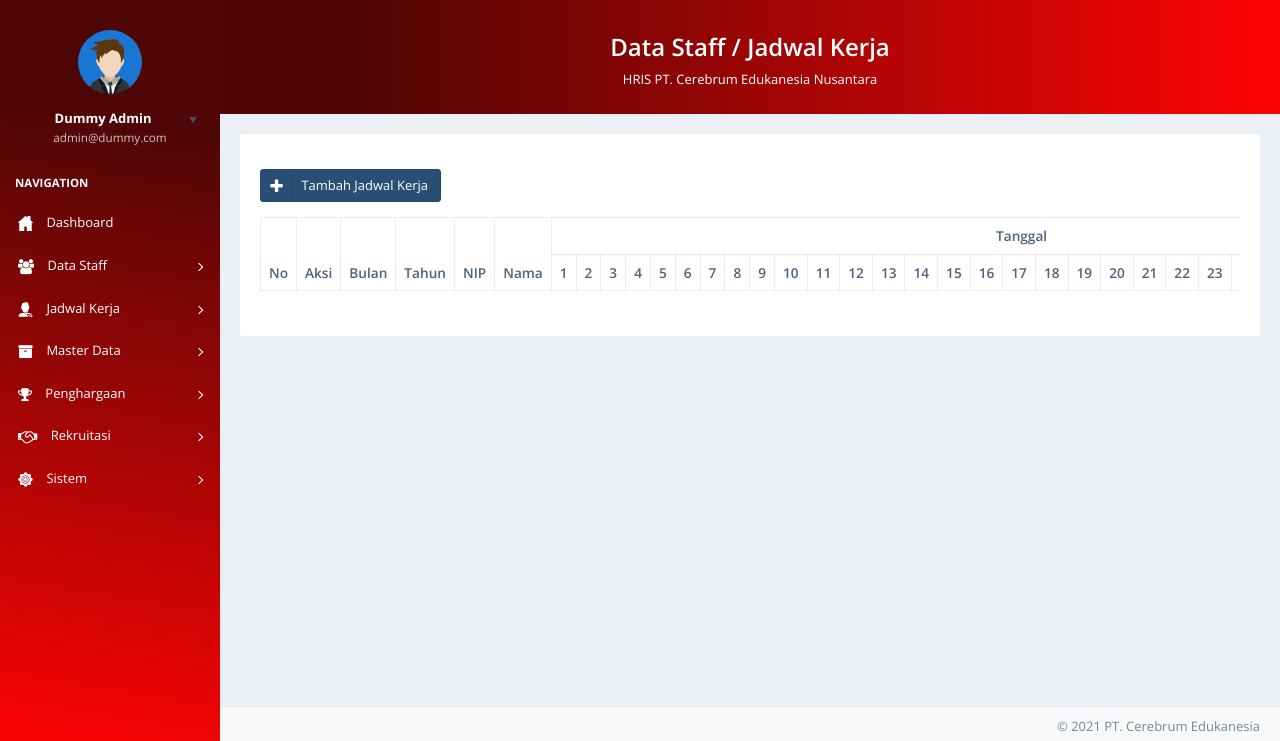
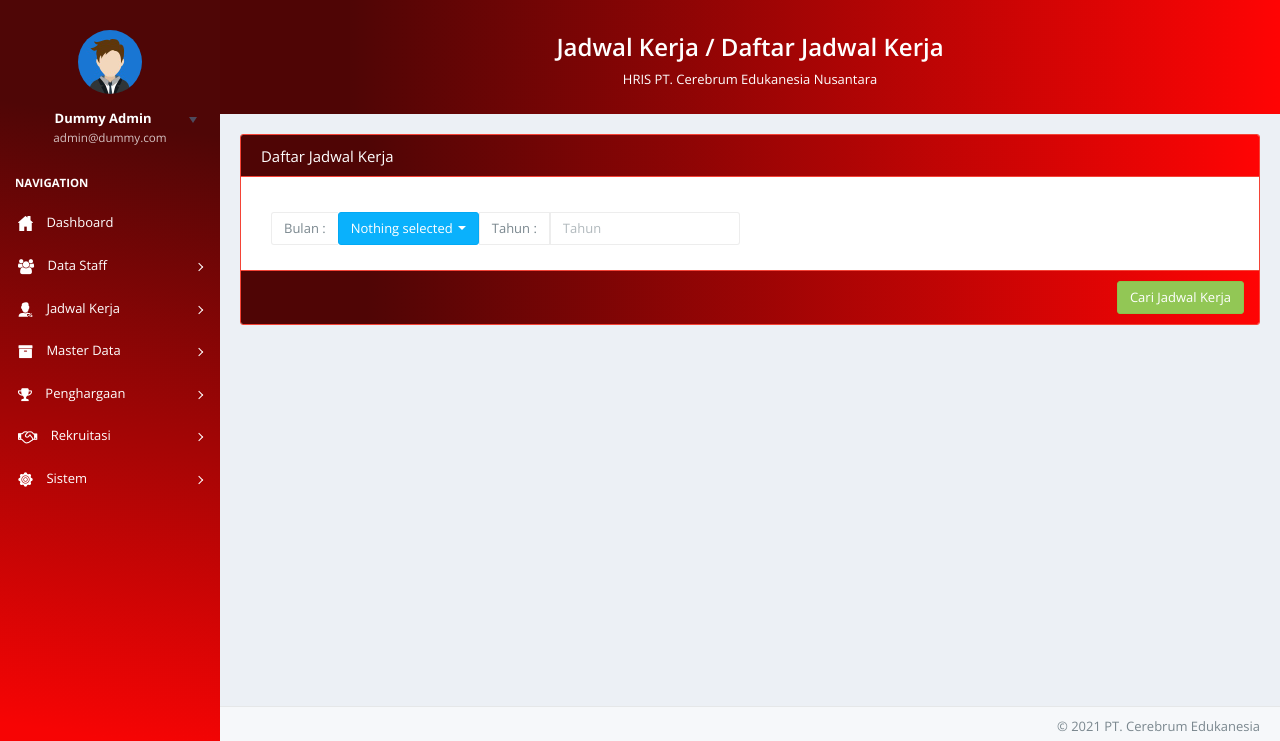
Before and after one commit to magang-cerebrum/hris-app-laravel7, a Laravel app: page /admin/schedule in a window 1280 px wide. Shown: the part 59-800 px from the top of the page. Run offline with Laravel 8, Linux system fonts and the light colour scheme; a user stored in the database is signed in; data comes from the database, SQL or seed files in the repository; data that the repository does not hold is empty; parts of the project's set-up code (start-up, migrations or seed data) failed here and were passed over; some libraries are stand-ins or nearby versions; some web fonts are replaced.

Commit message:
update panel, controller cuti, rekruitasi

```diff
--- a/app/Http/Controllers/MasterJobScheduleController.php
+++ b/app/Http/Controllers/MasterJobScheduleController.php
@@ -9,6 +9,7 @@ use App\MasterShift;
 use Illuminate\Http\Request;
 use Illuminate\Support\Facades\Auth;
 use Illuminate\Support\Facades\DB;
+use RealRashid\SweetAlert\Facades\Alert;
 
 class MasterJobScheduleController extends Controller
 {
@@ -17,10 +18,23 @@ class MasterJobScheduleController extends Controller
      *
      * @return \Illuminate\Http\Response
      */
-    public function index()
+
+    public function index_month()
     {
         $user = Auth::user();
+        return view('masterData.schedule.list', [
+            'name'=>$user->name,
+            'profile_photo'=>$user->profile_photo,
+            'email'=>$user->email,
+            'id'=>$user->id
+        ]);
+    }
+
+    public function index(Request $request)
+    {
         $data = DB::table('master_job_schedules')
+        ->where('month', '=', $request->month)
+        ->where('year', '=', $request->year)
         ->leftJoin('master_users','master_job_schedules.user_id','=','master_users.id')
         ->select(
             'master_job_schedules.*',
@@ -29,12 +43,8 @@ class MasterJobScheduleController extends Controller
             )->get()
         ;
 
-        return view('masterData.schedule.list', [
-            'data'=>$data,
-            'name'=>$user->name,
-            'profile_photo'=>$user->profile_photo,
-            'email'=>$user->email,
-            'id'=>$user->id
+        return view('masterData.schedule.result', [
+            'data'=>$data
         ]);
     }
 
@@ -190,7 +200,7 @@ class MasterJobScheduleController extends Controller
             ->where('year', '=', $request->year)
             ->get();
 
-            if (count($check) == 0 ) {
+            if (count($data_check) == 0 ) {
                 MasterJobSchedule::create([
                     'month'=>$request->month,
                     'year'=>$request->year,
@@ -230,7 +240,7 @@ class MasterJobScheduleController extends Controller
                 ]);
             }
         }
-
+        Alert::success('Berhasil!', 'Jadwal staff baru berhasil ditambahkan!');
         return redirect('/admin/schedule');
     }
 
--- a/resources/views/layouts/templateAdmin.blade.php
+++ b/resources/views/layouts/templateAdmin.blade.php
@@ -231,7 +231,7 @@
 						                <!--Submenu-->
 						                <ul class="collapse">
                                             <li><a href="{{ url('admin/schedule')}}"><i class="demo-psi-calendar-4"></i>Daftar Jadwal</a></li>
-											<li><a href="{{ url('admin/schedule')}}"><i class="demo-psi-checked-user"></i>Tambah Jadwal</a></li>
+											<li><a href="{{ url('admin/schedule/add')}}"><i class="demo-psi-checked-user"></i>Tambah Jadwal</a></li>
 						                </ul>
 						            </li>
 
--- a/resources/views/masterData/achievement/result.blade.php
+++ b/resources/views/masterData/achievement/result.blade.php
@@ -1,6 +1,6 @@
 <div class="panel panel-bordered panel-danger">
     <div class="panel-heading">
-        <h3 class="panel-title">Leaderboard Achievement </h3>
+        <h3 class="panel-title">{{'Leaderboard Achievement Bulan '.$data[0]->month.' - '.$data[0]->year}}</h3>
     </div>
     <div class="panel-body">
         <table id="presensi-result"
--- a/resources/views/masterData/schedule/list.blade.php
+++ b/resources/views/masterData/schedule/list.blade.php
@@ -1,117 +1,88 @@
 @extends('layouts/templateAdmin')
-@section('title','Data Staff')
-@section('content-title','Data Staff / Jadwal Kerja')
+@section('title','Jadwal Kerja')
+@section('content-title','Jadwal Kerja / Daftar Jadwal Kerja')
 @section('content-subtitle','HRIS PT. Cerebrum Edukanesia Nusantara')
+@section('head')
+<link href="{{asset("plugins/bootstrap-select/bootstrap-select.min.css")}}" rel="stylesheet">
 
-@section('head')
-<style>
-    /* table {
-            width: 100%;
-        } */
-    td.text-center {
-        color: black;
-    }
+@endsection
+@section('content')
 
-</style>
-@endsection
+<div class="panel panel-bordered panel-danger">
+    <div class="panel-heading">
+        <h3 class="panel-title">Daftar Jadwal Kerja</h3>
+    </div>
+    <div class="panel-body">
+        <form action="/admin/schedule/search" method="post" id="schedule-search">
+            @csrf
+            {{-- <label class="col-sm-1 control-label">Bulan:</label> --}}
+            <div id="datepicker-input-cari">
+                <div class="col-sm-6">
+                    <div class="input-group">
+                        <span class="input-group-addon">Bulan :</span>
 
-@section('content')
-<div class="panel">
-    <div class="panel-body">
-        <div class="table-responsive">
-            <div class="row">
-                <div class="col-sm-6 jobTambah">
-                    <a href="{{url('/admin/schedule/add')}}" class="btn btn-primary btn-labeled"
-                        style="margin-bottom:15px">
-                        <i class="btn-labeled fa fa-plus"></i>
-                        Tambah Jadwal Kerja
-                    </a>
+                        <select class="selectpicker" data-style="btn-info"
+                        style="width: 100%"
+                        id="filter-bulan"  name="month">
+                            <option value=" "></option>
+                            <option value="Januari">Januari</option>
+                            <option value="Februari">Februari</option>
+                            <option value="Maret">Maret</option>
+                            <option value="April">April</option>
+                            <option value="Mei">Mei</option>
+                            <option value="Juni">Juni</option>
+                            <option value="juli">juli</option>
+                            <option value="Agustus">Agustus</option>
+                            <option value="September">September</option>
+                            <option value="Oktober">Oktober</option>
+                            <option value="November">November</option>
+                            <option value="Desember">Desember</option>
+                        </select>
+                        <span class="input-group-addon">Tahun :</span>
+                        <input type="text" class="form-control @error('year') is-invalid @enderror"
+                            placeholder="Tahun" name="year" value="{{old('year')}}"  autocomplete="off">
+                    </div>
+                    {{-- @error('start') <div class="text-danger invalid-feedback mt-3">Mohon isi
+                        tanggal mulai.</div> @enderror
+                    @error('end') <div class="text-danger invalid-feedback mt-3">Mohon isi
+                    tanggal akhir.</div> @enderror --}}
                 </div>
             </div>
-            <table id="masterdata-schedule"
-                class="table table-striped table-bordered dataTable no-footer dtr-inline collapsed" role="grid"
-                aria-describedby="demo-dt-basic_info" width="100%" cellspacing="0">
-                <thead>
-                    <tr>
-                        <th class="sorting align-middle" tabindex="0" rowspan="2">No</th>
-                        <th class="sorting text-center" tabindex="0" rowspan="2">Aksi</th>
-                        <th class="sorting text-center" tabindex="0" rowspan="2">Bulan</th>
-                        <th class="sorting text-center" tabindex="0" rowspan="2">Tahun</th>
-                        <th class="sorting text-center" tabindex="0" rowspan="2">NIP</th>
-                        <th class="sorting text-center" tabindex="0" rowspan="2">Nama</th>
-                        <th class="sorting text-center" tabindex="0" colspan="31">Tanggal</th>
-                        <th class="sorting text-center" tabindex="0" rowspan="2">Total Jam</th>
-                    </tr>
-                    <tr>
-                        @for ($i = 1; $i < 32; $i++) <th class="sorting text-center" tabindex="0">{{$i}}</th>
-                            @endfor
-                    </tr>
-                </thead>
-                <tbody>
-                    @foreach ($data as $item)
-                    <tr class="sorting text-center" tabindex="0">
-                        <td class="sorting text-center" tabindex="0">{{$loop->iteration}}</td>
-                        <td class="text-center">Aksi</td>
-                        <td class="text-center">{{$item->month}}</td>
-                        <td class="text-center">{{$item->year}}</td>
-                        <td class="text-center">{{$item->user_nip}}</td>
-                        <td class="text-center">{{$item->user_name}}</td>
-                        <td class="text-center {{$item->shift_1}}">{{$item->shift_1}}</td>
-                        <td class="text-center {{$item->shift_2}}">{{$item->shift_2}}</td>
-                        <td class="text-center {{$item->shift_3}}">{{$item->shift_3}}</td>
-                        <td class="text-center {{$item->shift_4}}">{{$item->shift_4}}</td>
-                        <td class="text-center {{$item->shift_5}}">{{$item->shift_5}}</td>
-                        <td class="text-center {{$item->shift_6}}">{{$item->shift_6}}</td>
-                        <td class="text-center {{$item->shift_7}}">{{$item->shift_7}}</td>
-                        <td class="text-center {{$item->shift_8}}">{{$item->shift_8}}</td>
-                        <td class="text-center {{$item->shift_9}}">{{$item->shift_9}}</td>
-                        <td class="text-center {{$item->shift_10}}">{{$item->shift_10}}</td>
-                        <td class="text-center {{$item->shift_11}}">{{$item->shift_11}}</td>
-                        <td class="text-center {{$item->shift_12}}">{{$item->shift_12}}</td>
-                        <td class="text-center {{$item->shift_13}}">{{$item->shift_13}}</td>
-                        <td class="text-center {{$item->shift_14}}">{{$item->shift_14}}</td>
-                        <td class="text-center {{$item->shift_15}}">{{$item->shift_15}}</td>
-                        <td class="text-center {{$item->shift_16}}">{{$item->shift_16}}</td>
-                        <td class="text-center {{$item->shift_17}}">{{$item->shift_17}}</td>
-                        <td class="text-center {{$item->shift_18}}">{{$item->shift_18}}</td>
-                        <td class="text-center {{$item->shift_19}}">{{$item->shift_19}}</td>
-                        <td class="text-center {{$item->shift_20}}">{{$item->shift_20}}</td>
-                        <td class="text-center {{$item->shift_21}}">{{$item->shift_21}}</td>
-                        <td class="text-center {{$item->shift_22}}">{{$item->shift_22}}</td>
-                        <td class="text-center {{$item->shift_23}}">{{$item->shift_23}}</td>
-                        <td class="text-center {{$item->shift_24}}">{{$item->shift_24}}</td>
-                        <td class="text-center {{$item->shift_25}}">{{$item->shift_25}}</td>
-                        <td class="text-center {{$item->shift_26}}">{{$item->shift_26}}</td>
-                        <td class="text-center {{$item->shift_27}}">{{$item->shift_27}}</td>
-                        <td class="text-center {{$item->shift_28}}">{{$item->shift_28}}</td>
-                        <td class="text-center {{$item->shift_29}}">{{$item->shift_29}}</td>
-                        <td class="text-center {{$item->shift_30}}">{{$item->shift_30}}</td>
-                        <td class="text-center {{$item->shift_31}}">{{$item->shift_31}}</td>
-                        <td class="text-center">{{$item->total_hour}}</td>
-                    </tr>
-                    @endforeach
-                </tbody>
-            </table>
+    </div>
+    <div class="panel-footer text-right">
+        {{-- <a href="/staff/presence/test" class="btn btn-warning float-right">Toogle presensi</a> --}}
+        <button type="submit" class="btn btn-success float-right" >Cari Jadwal Kerja</button>
+    </div>
+    </form>
+</div>
 
-        </div>
-    </div>
+<div id="panel-output">
+
 </div>
 @endsection
 
+
 @section('script')
+<script src="{{asset("plugins/bootstrap-select/bootstrap-select.min.js")}}"></script>
 <script>
-    var data_off = document.getElementsByClassName('Off');
-    var data_pagi = document.getElementsByClassName('Pagi');
-    var data_siang = document.getElementsByClassName('Siang');
-    for (let index = 0; index < data_off.length; index++) {
-        data_off[index].style.backgroundColor = "rgba(255,0,0,0.75)";
-    }
-    for (let index = 0; index < data_pagi.length; index++) {
-        data_pagi[index].style.backgroundColor = "rgba(0,255,0,0.75)";
-    }
-    for (let index = 0; index < data_siang.length; index++) {
-        data_siang[index].style.backgroundColor = "rgba(0,0,255,0.75)";
-    }
 
+
+    $(document).ready(function () {
+        $('#schedule-search').on('submit', function (event) {
+            event.preventDefault();
+            $.ajax({
+                url: $(this).attr('action'),
+                type: $(this).attr('method'),
+                // data: {  _token : <?php Session::token() ?>},
+                data: $(this).serialize(),
+                success: function (data) {
+                    $("#panel-output").html(data);
+                },
+                error: function (jXHR, textStatus, errorThrown) {
+                    alert(errorThrown);
+                }
+            });
+        });
+    });
 </script>
 @endsection
--- a/resources/views/recruitment/recruitment.blade.php
+++ b/resources/views/recruitment/recruitment.blade.php
@@ -55,6 +55,7 @@
                                 <label class="col-md-3 control-label" for="demo-text-input">Tempat Lahir</label>
                                 <div class="col-md-9">
                                     <input type="text" id="tempat-input" class="form-control @error('born_in') is-invalid @enderror" placeholder="Nama Lengkap" name="born_in">
+                                    {{-- <span class="input-group-addon"><i class="fa fa-calendar"></i></span> --}}
                                     @error('born_in') <div class="text-danger invalid-feedback mt-3">
                                         Tempat lahir tidak boleh kosong.
                                         </div> @enderror
@@ -64,7 +65,7 @@
                             <div class="form-group">
                                 <label class="col-md-3 control-label" for="demo-text-input">Tanggal Lahir</label>
                                 <div class="col-md-9">
-                                    <input id="tanggal-input" type="text" class="form-control @error('dob') is-invalid @enderror" placeholder="Tanggal Lahir" name="dob">
+                                    <input id="tanggal-input" type="text" class="form-control @error('dob') is-invalid @enderror" placeholder="Tanggal Lahir" name="dob" autocomplete="off">
                                     @error('dob') <div class="text-danger invalid-feedback mt-3">
                                         Tanggal lahir tidak boleh kosong.
                                         </div> @enderror
--- a/routes/web.php
+++ b/routes/web.php
@@ -105,7 +105,8 @@ Route::get('/staff/paid-leave/history',[App\Http\Controllers\TransactionPaidLeav
 Route::delete('/staff/paid-leave/delete',[App\Http\Controllers\TransactionPaidLeaveController::class,'destroy_staff']);
 
 // Route Jadwal Kerja
-Route::get('/admin/schedule',[App\Http\Controllers\MasterJobScheduleController::class, 'index']);
+Route::get('/admin/schedule',[App\Http\Controllers\MasterJobScheduleController::class, 'index_month']);
+Route::post('/admin/schedule/search',[App\Http\Controllers\MasterJobScheduleController::class, 'index']);
 Route::get('/admin/schedule/add',[App\Http\Controllers\MasterJobScheduleController::class, 'index_add']);
 Route::post('/admin/schedule/add-schedule',[App\Http\Controllers\MasterJobScheduleController::class, 'schedule_add']);
 Route::post('/admin/schedule/post',[App\Http\Controllers\MasterJobScheduleController::class, 'schedule_post']);
```
Also changed, not shown: app/Http/Controllers/TransactionPaidLeaveController.php (+5 -2 lines), resources/views/masterData/recruitment/adminRecruitment.blade.php (+5 -5 lines), resources/views/masterData/schedule/add.blade.php (+16 -3 lines), resources/views/masterData/schedule/result.blade.php (added, +92 -0 lines), 2 other files.
